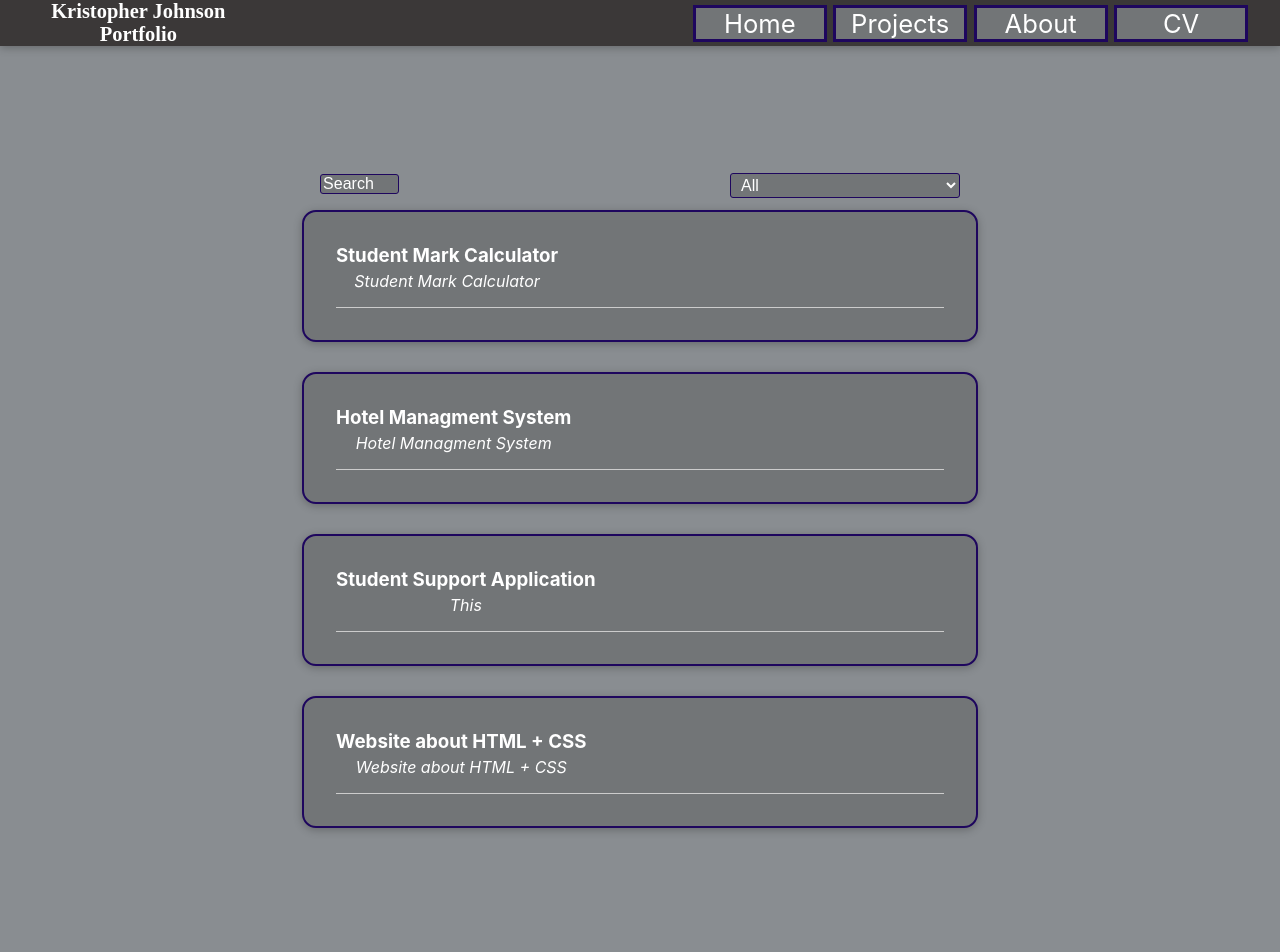
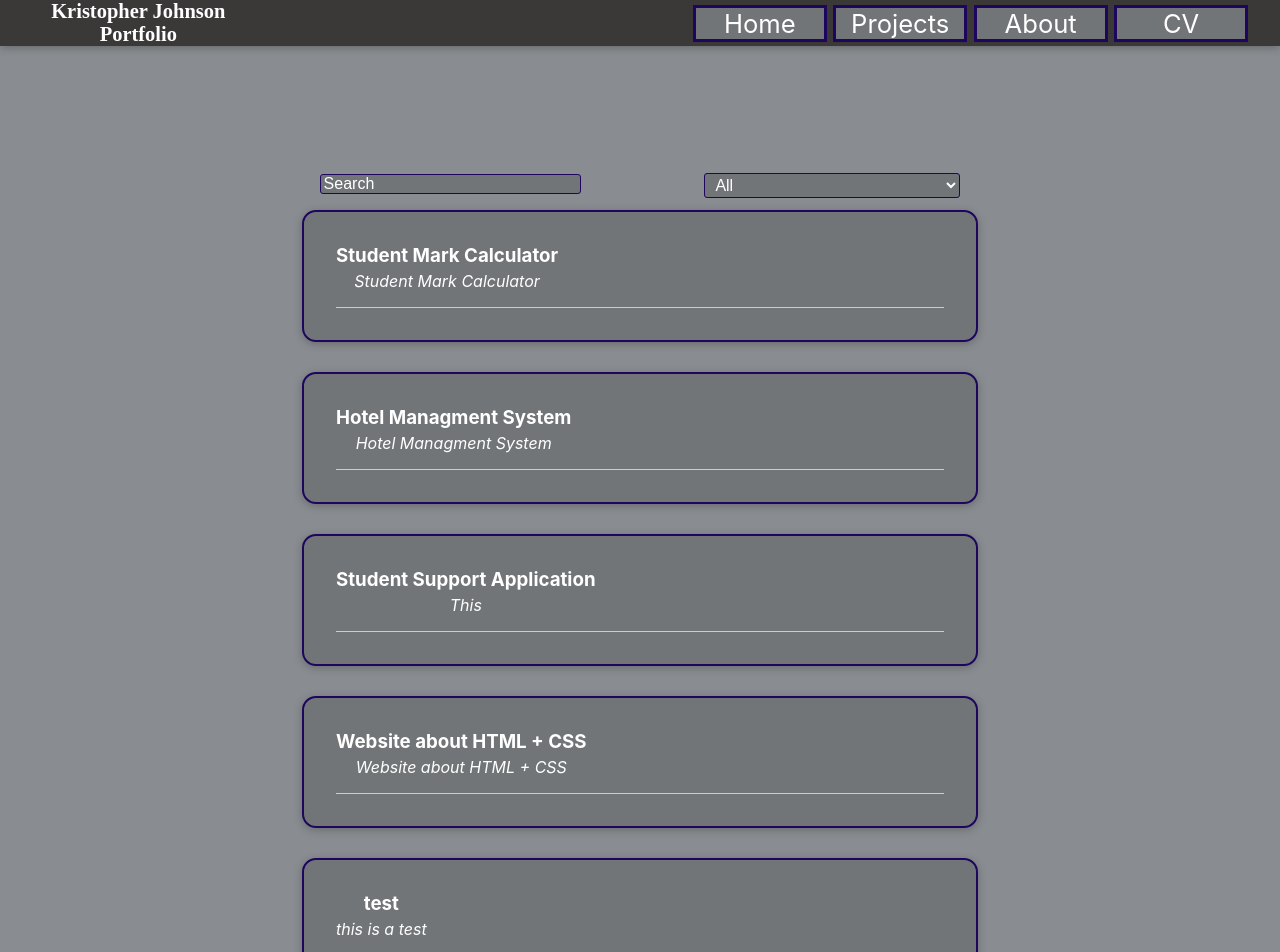
Before and after one commit to Kristopher-Johnson/kristopher-johnson-portfolio, a React (Create React App) app: page /projects in a window 1280 px wide. Shown: the top 952 px of the page. Before the commit the page ends 858 px from the top, so only its background shows below. Built offline with nearby package versions, Linux system fonts and the light colour scheme.

Commit message:
Updated filter list to dynamically change based on languages within data set

```diff
--- a/src/components/Function/SearchBar.module.css
+++ b/src/components/Function/SearchBar.module.css
@@ -6,4 +6,5 @@
   position: absolute;
   white-space: nowrap;
   width: 1px;
+  max-width: 350px;
 }
--- a/src/components/Layout/Pages/ProjectPage/ProjectListDescription.js
+++ b/src/components/Layout/Pages/ProjectPage/ProjectListDescription.js
@@ -2,6 +2,23 @@ import classes from "./ProjectListDescription.module.css";
 import SearchBar from "../../../Function/SearchBar";
 
 const ProjectListDescription = (props) => {
+  let languages = [];
+  const languageList = props.DUMMY_PROJECTS.map((project) => {
+    return project.language.map((lang) => {
+      console.log(languages);
+      if (!languages.includes(lang)) {
+        languages.push(lang);
+        return (
+          <option key={lang} value={lang}>
+            {lang}
+          </option>
+        );
+      }
+    });
+  });
+
+  const cycleThroughLanguages = () => {};
+
   return (
     <div className={classes.section}>
       <div className={classes.inputs}>
@@ -14,12 +31,7 @@ const ProjectListDescription = (props) => {
         />
         <select onChange={(event) => props.onSort(event.target.value)}>
           <option>All</option>
-          <option>Java</option>
-          <option>React</option>
-          <option>HTML</option>
-          <option>CSS</option>
-          <option>JavaScript</option>
-          <option>C</option>
+          {languageList}
         </select>
       </div>
     </div>
--- a/src/components/Layout/Pages/ProjectPage/ProjectListDescription.module.css
+++ b/src/components/Layout/Pages/ProjectPage/ProjectListDescription.module.css
@@ -19,7 +19,7 @@ select {
   border-color: #1e065e;
   border-style: solid;
   border-radius: 3px;
-  width: 36%;
+  width: 20vw;
   color: white;
   font-size: 16px;
   padding-left: 1%;
--- a/src/components/Layout/Pages/ProjectPage/Projects.js
+++ b/src/components/Layout/Pages/ProjectPage/Projects.js
@@ -30,6 +30,13 @@ const DUMMY_PROJECTS = [
     name: "Website about HTML + CSS",
     description: "Website about HTML + CSS",
     language: ["HTML", "CSS", "JavaScript"],
+    image: "",
+  },
+  {
+    id: "p5",
+    name: "test",
+    description: "this is a test",
+    language: ["C", "C++"],
     image: "",
   },
 ];
@@ -76,7 +83,11 @@ const Projects = (props) => {
 
   return (
     <div className={classes.projects}>
-      <ProjectListDescription onSort={sortList} onSearch={searchList} />
+      <ProjectListDescription
+        onSort={sortList}
+        onSearch={searchList}
+        DUMMY_PROJECTS={DUMMY_PROJECTS}
+      />
 
       <ProjectList sortFilter={whichFilter()} DUMMY_PROJECTS={DUMMY_PROJECTS} />
     </div>
```
